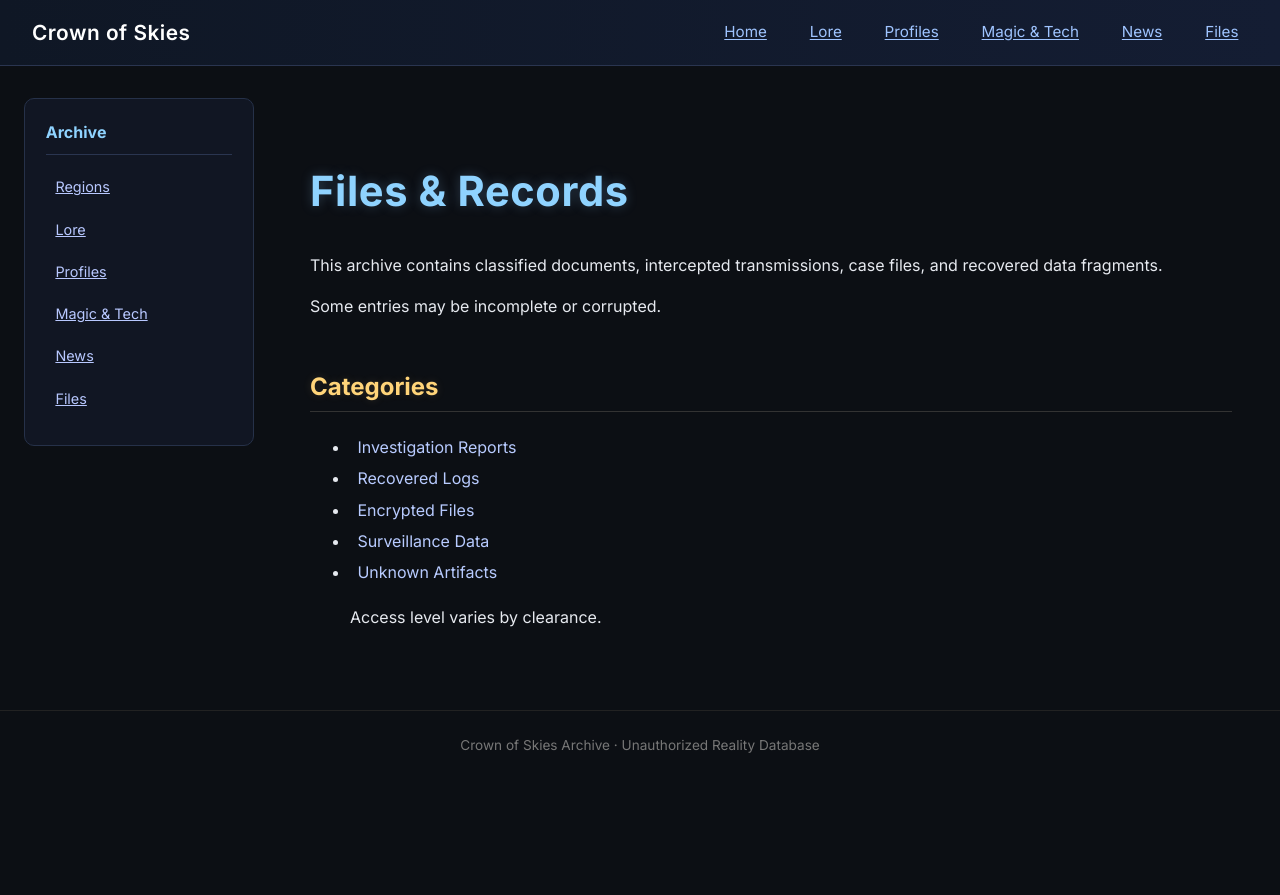
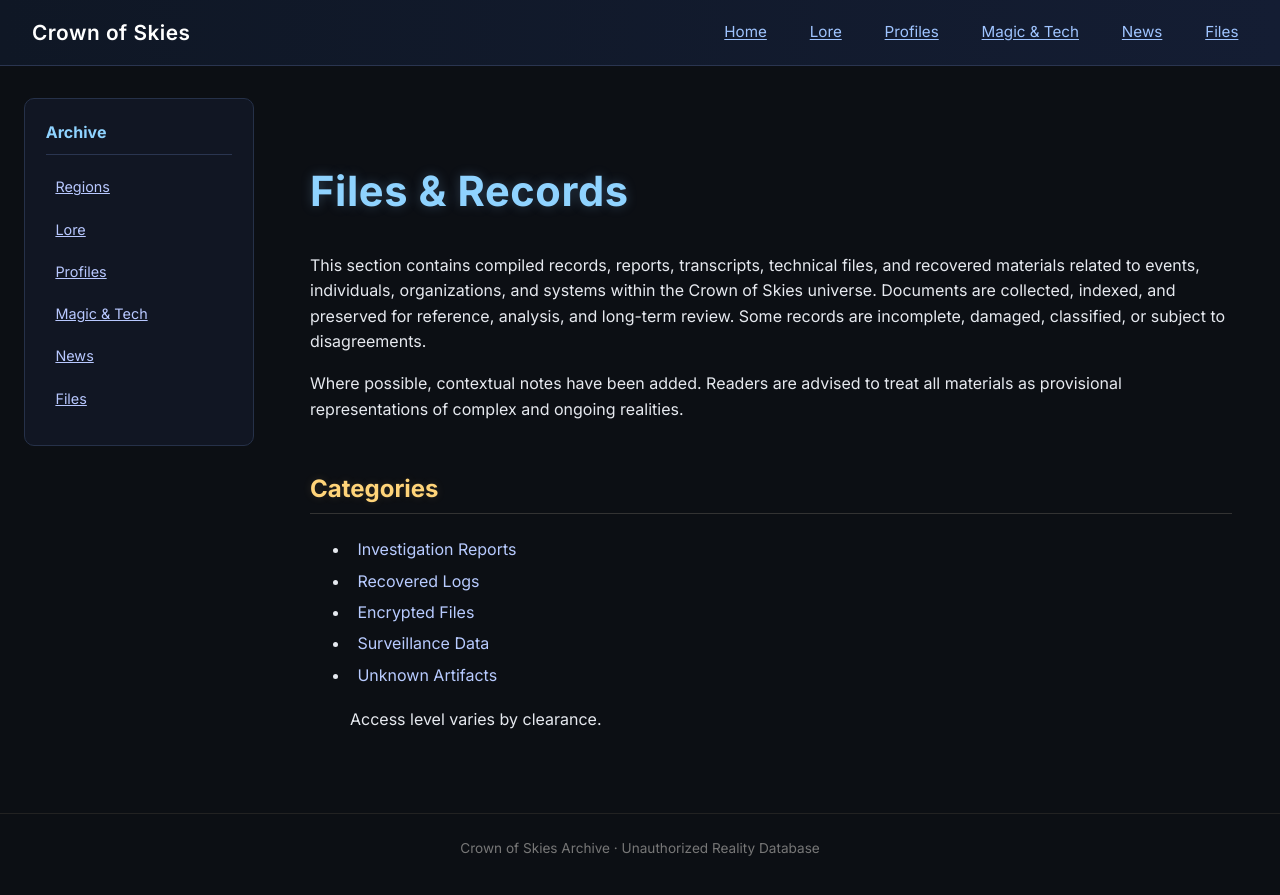
Before and after one commit to masroorshirgaonkar/crownofskies, a Jekyll site: the page built from files/index.md, in a window 1280 px wide. Shown: the top 895 px of the page. Built offline with Jekyll 4.4.1, drawn with Linux system fonts in a browser that asks for light colours.

Commit message:
Update index.md

```diff
--- a/files/index.md
+++ b/files/index.md
@@ -5,10 +5,9 @@ title: Files & Records
 
 # Files & Records
 
-This archive contains classified documents, intercepted transmissions,
-case files, and recovered data fragments.
+This section contains compiled records, reports, transcripts, technical files, and recovered materials related to events, individuals, organizations, and systems within the Crown of Skies universe. Documents are collected, indexed, and preserved for reference, analysis, and long-term review. Some records are incomplete, damaged, classified, or subject to disagreements.
 
-Some entries may be incomplete or corrupted.
+Where possible, contextual notes have been added. Readers are advised to treat all materials as provisional representations of complex and ongoing realities.
 
 ## Categories
 
```
